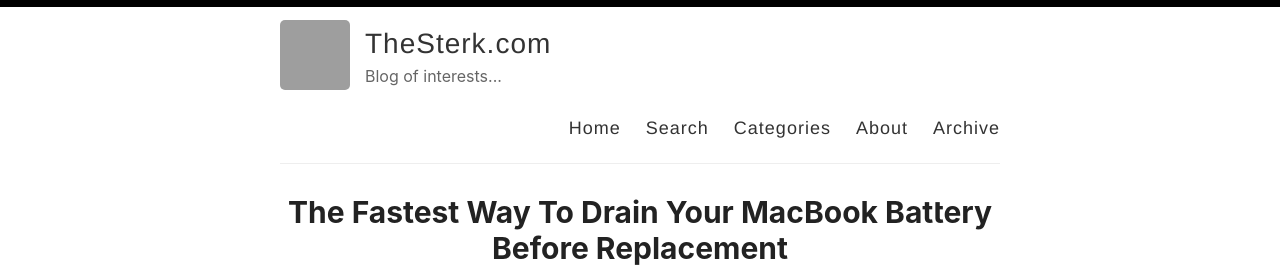
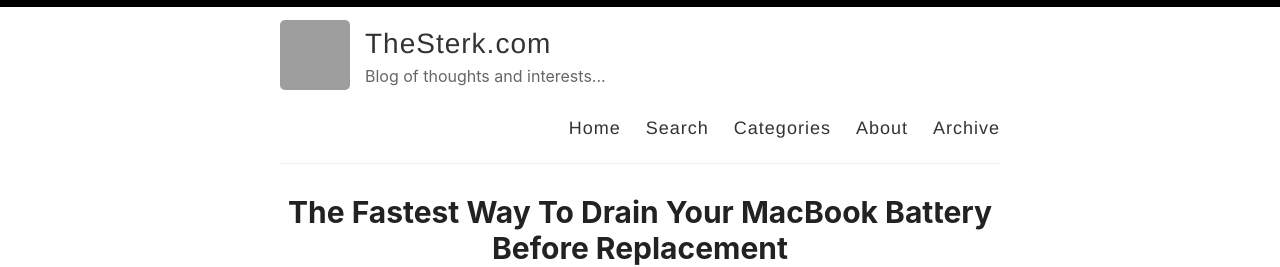
Before and after one commit to dustinsterk/dustinsterk.github.io, a Jekyll site: the page built from index.html, in a window 1280 px wide and 900 px high. Shown: the top 267 px of the window. Built offline with Jekyll 4.4.1, drawn with Linux system fonts in a browser that asks for light colours; the list of posts is cut into pages by our own code; grey boxes are pictures that could not be loaded.

Commit message:
Update _config.yml

```diff
--- a/_config.yml
+++ b/_config.yml
@@ -9,7 +9,7 @@
 author: Dustin Sterkenburg
 
 # Short bio or description (displayed in the header)
-description: Blog of interests...
+description: Blog of thoughts and interests...
 
 # URL of your avatar or profile pic (you could use your GitHub profile pic)
 avatar: https://github.com/dustinsterk.png
```
